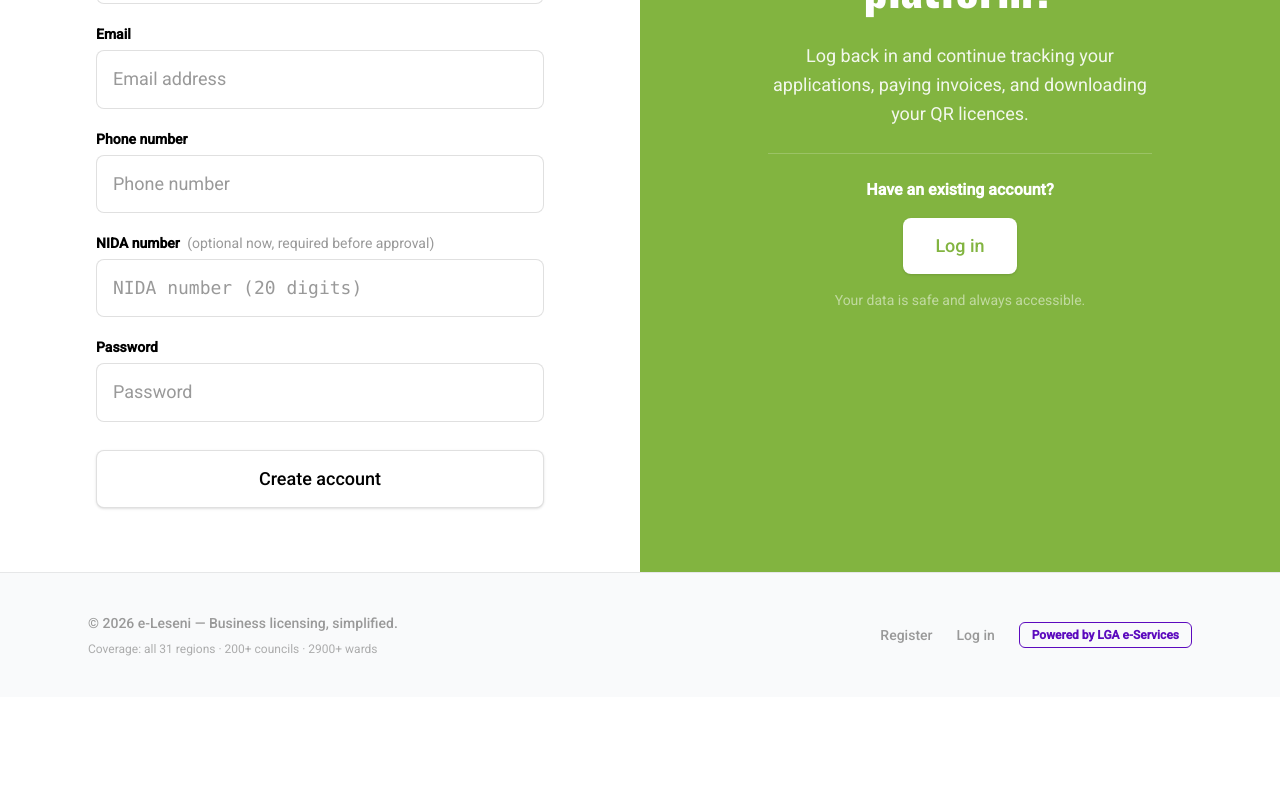
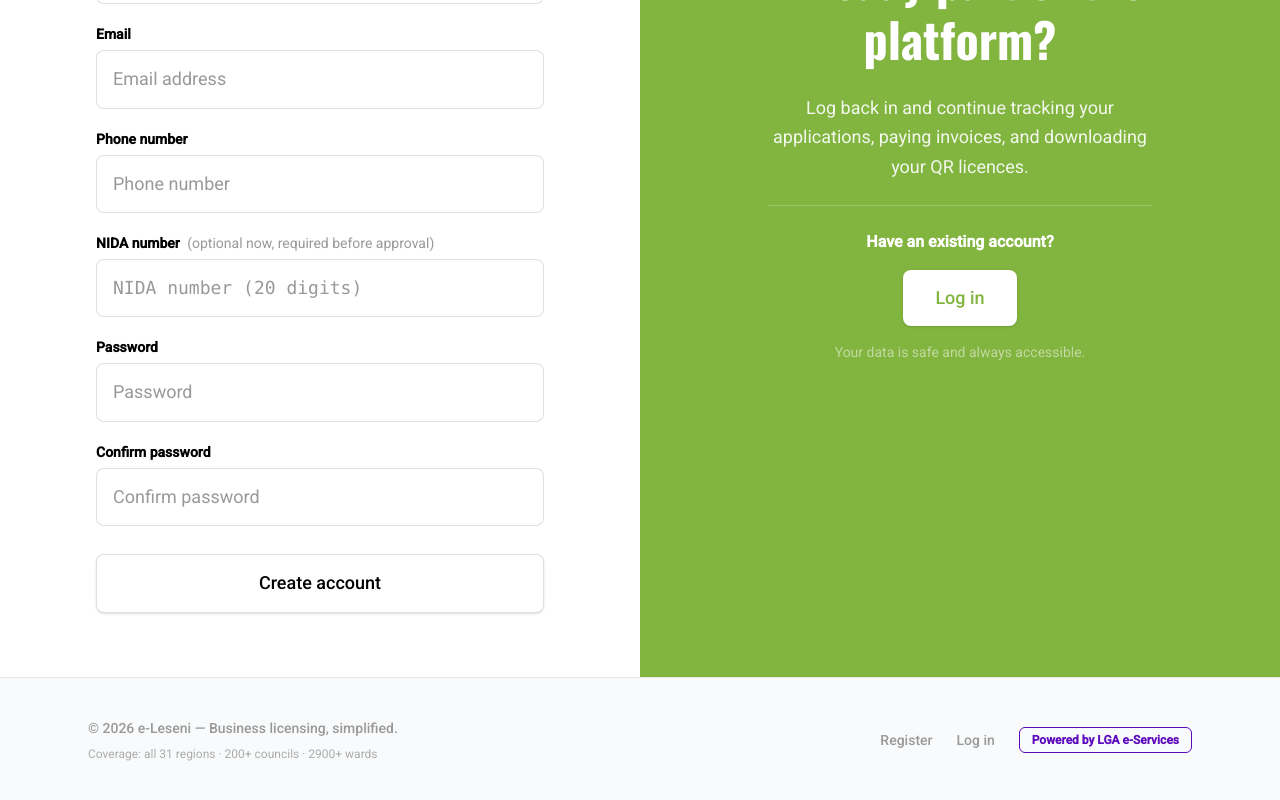
Before and after one commit to APKnation/e_leseni, an Angular app in the folder frontend/leseni/: page /register in a window 1280 px wide. Shown: the part 466-1266 px from the top of the page. Before the commit the page ends 1163 px from the top, so only its background shows below. Built offline with nearby package versions, Linux system fonts and the light colour scheme.

Commit message:
changes on UI

```diff
--- a/frontend/leseni/src/app/pages/login/login.html
+++ b/frontend/leseni/src/app/pages/login/login.html
@@ -48,7 +48,10 @@
         </label>
 
         <label class="flex flex-col gap-1.5">
-          <span class="text-sm font-semibold text-foreground">Password</span>
+          <div class="flex items-center justify-between">
+            <span class="text-sm font-semibold text-foreground">Password</span>
+            <a routerLink="/forgot-password" class="text-xs font-semibold text-primary hover:underline">Forgot password?</a>
+          </div>
           <input
             class="input-field"
             type="password"
--- a/frontend/leseni/src/app/pages/register/register.html
+++ b/frontend/leseni/src/app/pages/register/register.html
@@ -112,6 +112,26 @@
           />
         </label>
 
+        <label class="flex flex-col gap-1.5">
+          <span class="text-sm font-semibold text-foreground">Confirm password</span>
+          <input
+            class="input-field"
+            [class.border-red-400]="passwordMismatch()"
+            [class.focus:ring-red-300]="passwordMismatch()"
+            type="password"
+            name="confirm_password"
+            autocomplete="new-password"
+            placeholder="Confirm password"
+            minlength="8"
+            required
+            [ngModel]="confirmPassword()"
+            (ngModelChange)="confirmPassword.set($event)"
+          />
+          @if (passwordMismatch()) {
+            <span class="text-xs font-semibold text-red-600">Passwords do not match.</span>
+          }
+        </label>
+
         @if (errorMessage()) {
           <p class="rounded-lg bg-red-50 border border-red-200 px-4 py-3 text-sm font-semibold text-red-700">
             {{ errorMessage() }}
--- a/frontend/leseni/src/app/pages/register/register.ts
+++ b/frontend/leseni/src/app/pages/register/register.ts
@@ -1,4 +1,4 @@
-import { Component, inject, signal } from '@angular/core';
+import { Component, inject, signal, computed } from '@angular/core';
 import { FormsModule } from '@angular/forms';
 import { Router, RouterLink } from '@angular/router';
 
@@ -22,8 +22,13 @@ export class Register {
     nida_number: '',
     password: '',
   });
+  protected readonly confirmPassword = signal('');
   protected readonly submitting = signal(false);
   protected readonly errorMessage = signal('');
+
+  protected readonly passwordMismatch = computed(
+    () => this.confirmPassword() !== '' && this.form().password !== this.confirmPassword(),
+  );
 
   protected update(field: keyof ReturnType<typeof this.form>, value: string): void {
     this.form.update((f) => ({ ...f, [field]: value }));
@@ -31,6 +36,12 @@ export class Register {
 
   protected submit(): void {
     if (this.submitting()) return;
+
+    if (this.form().password !== this.confirmPassword()) {
+      this.errorMessage.set('Passwords do not match. Please check and try again.');
+      return;
+    }
+
     this.submitting.set(true);
     this.errorMessage.set('');
 
```
